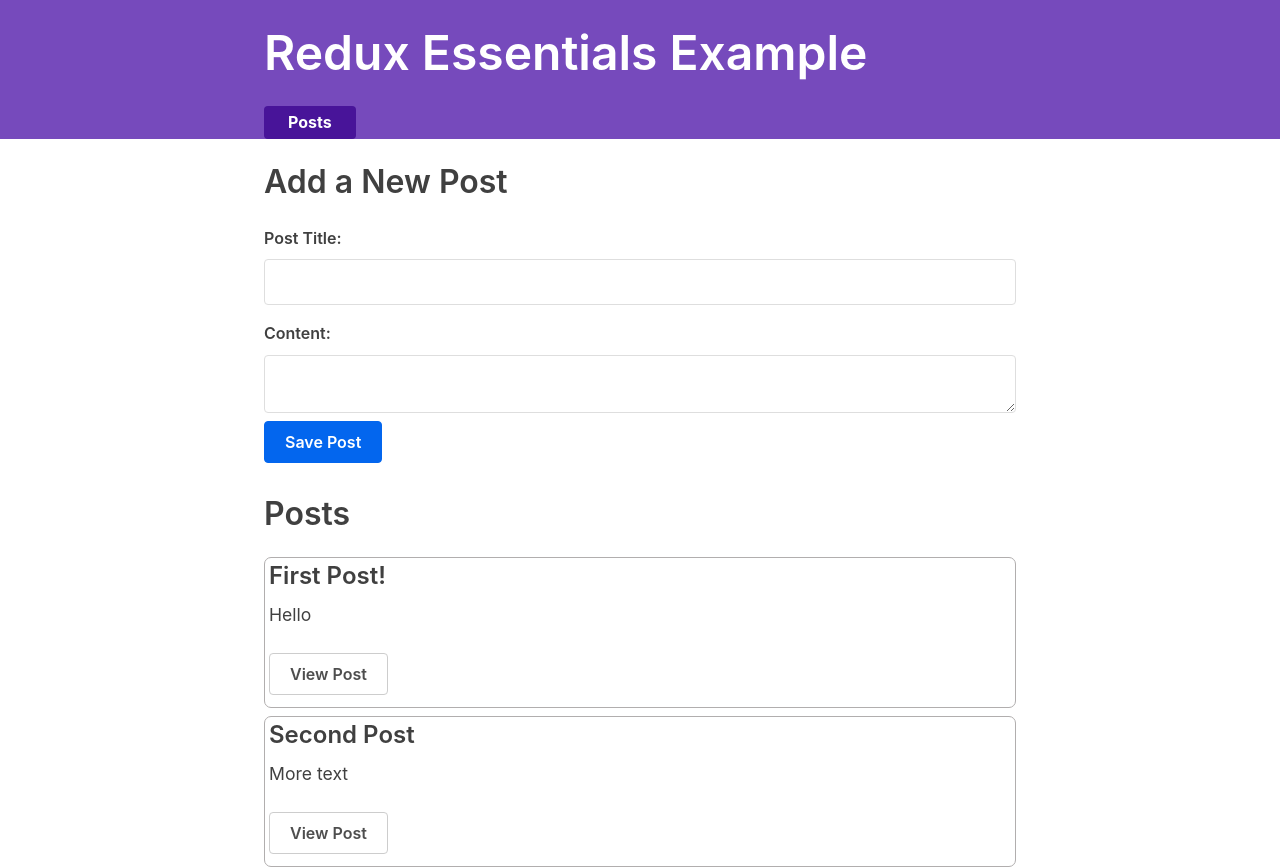
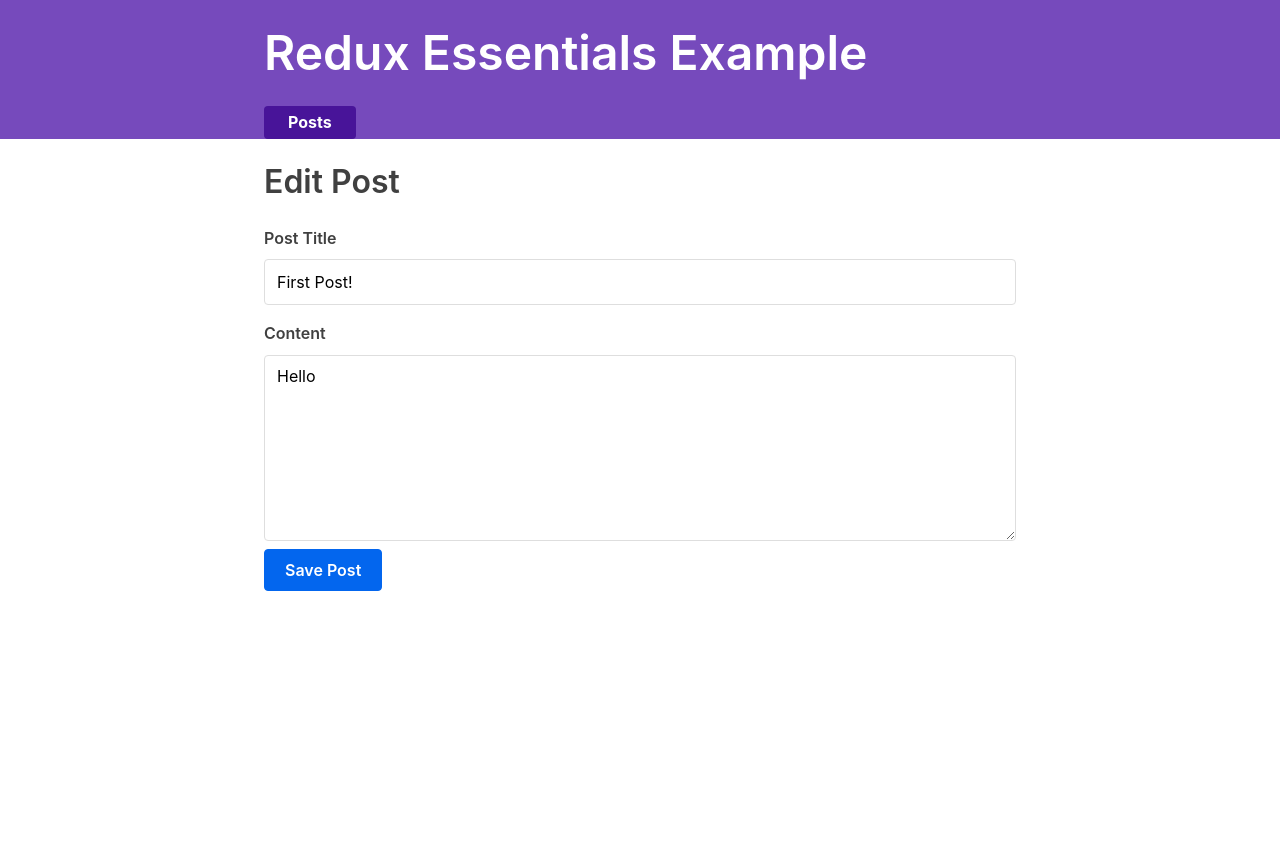
Before and after one commit to c3n7-learning/learning_react, a React (Create React App) app in the folder redux_essentials/3-redux-essentials-example-app/: page /editPost/1 in a window 1280 px wide. Before the commit this address led to /. After the commit the page ends 800 px from the top, so only its background shows below. Built offline with nearby package versions, Linux system fonts and the light colour scheme; what @mswjs/data, mock-socket, txtgen would draw is missing.

Commit message:
Can edit post

```diff
--- a/redux_essentials/3-redux-essentials-example-app/src/App.js
+++ b/redux_essentials/3-redux-essentials-example-app/src/App.js
@@ -8,6 +8,7 @@
 
 import { Navbar } from './app/Navbar'
 import { AddPostForm } from './features/posts/AddPostForm'
+import { EditPostForm } from './features/posts/EditPostForm'
 import { PostsList } from './features/posts/PostsList'
 import { SinglePostPage } from './features/posts/SinglePostPage'
 
@@ -28,6 +29,7 @@
             )}
           />
           <Route exact path="/posts/:postId" component={SinglePostPage} />
+          <Route exact path="/editPost/:postId" component={EditPostForm} />
           <Redirect to="/" />
         </Switch>
       </div>
--- /dev/null
+++ b/redux_essentials/3-redux-essentials-example-app/src/features/posts/EditPostForm.js
@@ -0,0 +1,57 @@
+import React, { useState } from 'react'
+import { useDispatch, useSelector } from 'react-redux'
+import { useHistory } from 'react-router-dom'
+import { postUpdated } from './postsSlice'
+
+export const EditPostForm = ({ match }) => {
+  const { postId } = match.params
+
+  const post = useSelector((state) =>
+    state.posts.find((post) => post.id === postId)
+  )
+
+  const [title, setTitle] = useState(post.title)
+  const [content, setContent] = useState(post.content)
+
+  const dispatch = useDispatch()
+  const history = useHistory()
+
+  const onTitleChanged = (e) => setTitle(e.target.value)
+  const onContentChanged = (e) => setContent(e.target.value)
+
+  const onSavePostCliecked = () => {
+    if (title && content) {
+      dispatch(postUpdated({ id: postId, title, content }))
+      history.push(`/posts/${postId}`)
+    }
+  }
+
+  return (
+    <section>
+      <h2>Edit Post</h2>
+      <form>
+        <label htmlFor="postTitle">Post Title</label>
+        <input
+          id="postTitle"
+          type="text"
+          name="postTitle"
+          placeholder="What is on your mind"
+          value={title}
+          onChange={onTitleChanged}
+        />
+        <label htmlFor="postContent">Content</label>
+        <textarea
+          id="postContent"
+          name="postContent"
+          cols="30"
+          rows="10"
+          value={content}
+          onChange={onContentChanged}
+        ></textarea>
+      </form>
+      <button type="button" onClick={onSavePostCliecked}>
+        Save Post
+      </button>
+    </section>
+  )
+}
--- a/redux_essentials/3-redux-essentials-example-app/src/features/posts/SinglePostPage.js
+++ b/redux_essentials/3-redux-essentials-example-app/src/features/posts/SinglePostPage.js
@@ -1,5 +1,6 @@
 import { useSelector } from 'react-redux'
 import React from 'react'
+import { Link } from 'react-router-dom'
 
 export const SinglePostPage = ({ match }) => {
   const { postId } = match.params
@@ -21,6 +22,9 @@
       <article className="post">
         <h2>{post.title}</h2>
         <p className="post-content">{post.content}</p>
+        <Link to={`/editPost/${post.id}`} className="button">
+          Edit Post
+        </Link>
       </article>
     </section>
   )
```
Also changed, not shown: 1 other file (tests, documents, lock files or other folders).
